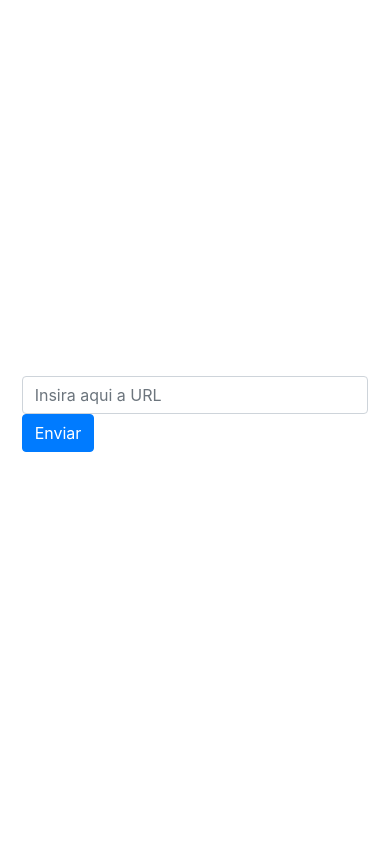
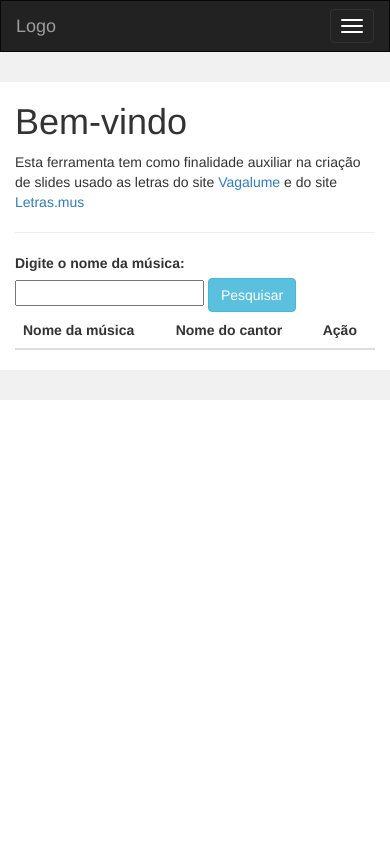
Before and after one commit to FilipeQuina/flask-pptx, a Flask app: page / in a window 390 px wide. Run offline with Flask 2, Linux system fonts and the light colour scheme; lists and menus that the app fills with data are empty; some libraries are stand-ins or nearby versions.

Commit message:
Add function get_lyrics and add table

```diff
--- a/app.py
+++ b/app.py
@@ -15,10 +15,8 @@ def download_slide():
     for the_file in os.listdir(caminho_slides):
         if (str(the_file) != ".gitkeep"):
             os.unlink(caminho_slides + os.sep + the_file)
-
     name = gospel.createSlide(url)
     return send_file(caminho_slides + os.sep + name,  as_attachment=True, attachment_filename = name)
-
 
 if __name__ == "__main__":
     port = int(os.environ.get("PORT", 5000))
--- a/templates/index.html
+++ b/templates/index.html
@@ -1,27 +1,136 @@
-<html lang="pt-br">
+<!DOCTYPE html>
+<html lang="en">
+
 <head>
-    <meta charset="UTF-8">
-    <meta name="viewport" content="width=device-width, initial-scale=1.0">
-    <meta http-equiv="X-UA-Compatible" content="ie=edge">
-    <link rel="stylesheet" href="https://stackpath.bootstrapcdn.com/bootstrap/4.1.3/css/bootstrap.min.css" integrity="sha384-MCw98/SFnGE8fJT3GXwEOngsV7Zt27NXFoaoApmYm81iuXoPkFOJwJ8ERdknLPMO" crossorigin="anonymous">
+    <title>Gerador de Slides</title>
+    <meta charset="utf-8">
+    <meta name="viewport" content="width=device-width, initial-scale=1">
+    <link rel="stylesheet" href="https://maxcdn.bootstrapcdn.com/bootstrap/3.4.0/css/bootstrap.min.css">
+    <script src="https://ajax.googleapis.com/ajax/libs/jquery/3.4.1/jquery.min.js"></script>
+    <script src="https://maxcdn.bootstrapcdn.com/bootstrap/3.4.0/js/bootstrap.min.js"></script>
     <style>
-        .container {
-         width: 100vw;
-         height: 100vh;
-         display: flex;
-         flex-direction: row;
-         justify-content: center;
-         align-items: center
+        /* Remove the navbar's default margin-bottom and rounded borders */
+        .navbar {
+            margin-bottom: 0;
+            border-radius: 0;
+        }
+
+        /* Set height of the grid so .sidenav can be 100% (adjust as needed) */
+        .row.content {
+            height: 450px
+        }
+
+        /* Set gray background color and 100% height */
+        .sidenav {
+            padding-top: 20px;
+            background-color: #f1f1f1;
+            height: 100%;
+        }
+
+        /* Set black background color, white text and some padding */
+        footer {
+            background-color: #555;
+            color: white;
+            padding: 15px;
+        }
+
+        /* On small screens, set height to 'auto' for sidenav and grid */
+        @media screen and (max-width: 767px) {
+            .sidenav {
+                height: auto;
+                padding: 15px;
+            }
+
+            .row.content {
+                height: auto;
+            }
         }
     </style>
-    <title>Document</title>
 </head>
+
 <body>
-    <div class="container" id="pesquisa">
-        <form action="/slide/" method="get" class="form-inline">
-            <input id="url-link" name="url-link" class="form-control" type="url" placeholder="Insira aqui a URL" required="true">
-            <button type="submit" class="btn btn-primary">Enviar</button>
-        </form>
+
+    <nav class="navbar navbar-inverse">
+        <div class="container-fluid">
+            <div class="navbar-header">
+                <button type="button" class="navbar-toggle" data-toggle="collapse" data-target="#myNavbar">
+                    <span class="icon-bar"></span>
+                    <span class="icon-bar"></span>
+                    <span class="icon-bar"></span>
+                </button>
+                <a class="navbar-brand" href="#">Logo</a>
+            </div>
+            <div class="collapse navbar-collapse" id="myNavbar">
+                <ul class="nav navbar-nav">
+                    <li class="active"><a href="#">Home</a></li>
+                </ul>
+                <ul class="nav navbar-nav navbar-right">
+                    <li><a href="#"><span class="glyphicon glyphicon-log-in"></span> Login</a></li>
+                </ul>
+            </div>
+        </div>
+    </nav>
+
+    <div class="container text-center">
+        <div class="row content">
+            <div class="col-sm-2 sidenav">
+            </div>
+            <div class="col-sm-8 col-xl-8 text-left">
+                <h1>Bem-vindo</h1>
+                <p>Esta ferramenta tem como finalidade auxiliar na criação de slides usado as letras do site <a
+                        href="https://www.vagalume.com.br">Vagalume</a> e do site <a
+                        href="https://www.letras.mus.br/">Letras.mus</a></p>
+                <hr>
+
+                <label for="pesquisa_musica">Digite o nome da música: </label>
+                <input id="pesquisa_musica" name="pesquisa_musica" type="text">
+                <button id="btn_search" class="btn btn-info">Pesquisar</button>
+                <table class="table table-hover table-sm">
+                    <thead>
+                        <th>Nome da música</th>
+                        <th>Nome do cantor</th>
+                        <th>Ação</th>
+                    </thead>
+                    <tbody id="list_lyrics">
+
+                    </tbody>
+                </table>
+            </div>
+            <div class="col-sm-2 sidenav">
+
+            </div>
+        </div>
     </div>
+    <script type="text/javascript">
+        var pesquisa_musica = $("#pesquisa_musica").val();
+        $(document).ready(function () {
+            $("#btn_search").click(function () {
+                $.ajax({
+                    url: "https://api.vagalume.com.br/search.excerpt?q=" + pesquisa_musica + "&limit=15",
+                    type: 'get',
+                    success: function (json) {
+                        //console.log(json.response.docs)
+                        //console.log(JSON.stringify(json.response.docs));
+                        generateList(json.response.docs);
+                    }
+                }).fail(function (jqXHR, textStatus, msg) {
+                    alert(msg);
+                });
+            });
+        });
+        function generateList(resultado){
+            for(i=0;i<resultado.length;i++){
+                $("#list_lyrics").append(
+                "<tr>"+
+                    "<td>"+resultado[i].title+"</td>"+
+                    "<td>"+resultado[i].band+"</td>"+
+                    "<td>"+
+                        "<button id='see_lyrics' class='btn btn-warning'>Ver letra</button>"+
+                        "<button id='create_slide' class='btn btn-info'>Criar Slides</button>"+
+                    "</td>"+
+                "</tr>"
+            );
+        }};
+    </script>
 </body>
 </html>
```
Also changed, not shown: templates/lyricsbywebscrap.html (added, +27 -0 lines).
